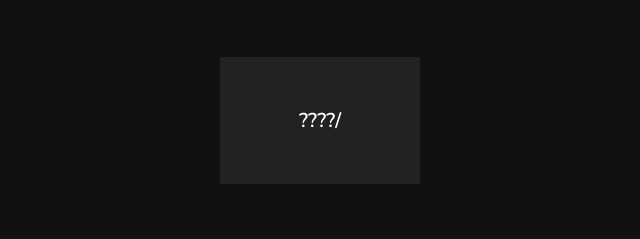
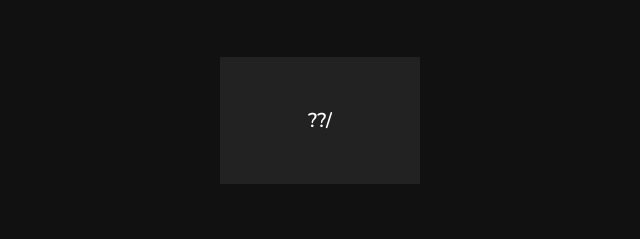
Before and after one commit to DevTayllorRios/PORTFOLIO, a plain HTML site: page index.html in a window 1280 px wide. Shown: the part 1463-1702 px from the top of the page, 495-1135 px from the left. Drawn offline with nearby package versions, Linux system fonts and the light colour scheme.

Commit message:
Ajuste text

```diff
--- a/index.html
+++ b/index.html
@@ -90,7 +90,6 @@
           <button class="btn">Download CV <i class="fas fa-download"></i></button>
         </a>
       </div>
-
       <div class="counter">
 
         <div class="box">
@@ -110,7 +109,7 @@
 
         <div class="box">
           <span></span>
-          <h3>????/</h3>
+          <h3>??/</h3>
         </div>
 
       </div>
```
